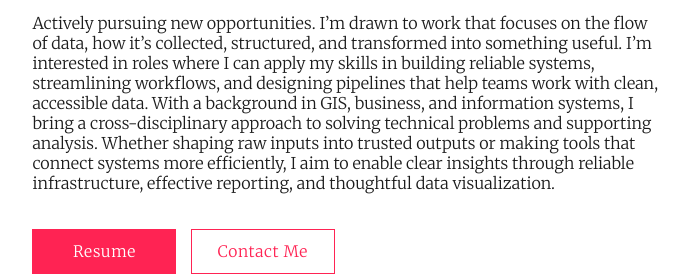
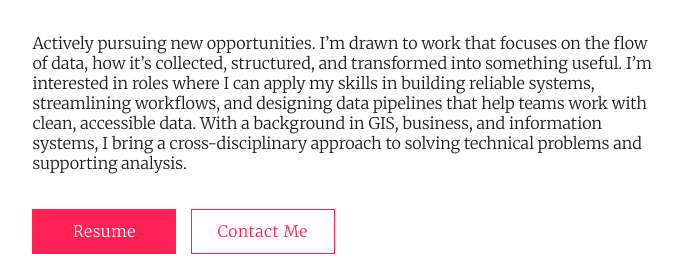
Before and after one commit to joshdesgagnes/gisportfolio, a plain HTML site: page index.html in a window 1280 px wide. Shown: the part 307-584 px from the top of the page, without its empty margins (234-923 px from the left). Drawn offline with Linux system fonts and the light colour scheme.

Commit message:
Update index.html

```diff
--- a/index.html
+++ b/index.html
@@ -20,7 +20,7 @@
         </div>
       </div>
       <p class="current-status">
-        Actively pursuing new opportunities. I’m drawn to work that focuses on the flow of data, how it’s collected, structured, and transformed into something useful. I’m interested in roles where I can apply my skills in building reliable systems, streamlining workflows, and designing pipelines that help teams work with clean, accessible data. With a background in GIS, business, and information systems, I bring a cross-disciplinary approach to solving technical problems and supporting analysis. Whether shaping raw inputs into trusted outputs or making tools that connect systems more efficiently, I aim to enable clear insights through reliable infrastructure, effective reporting, and thoughtful data visualization.
+        Actively pursuing new opportunities. I’m drawn to work that focuses on the flow of data, how it’s collected, structured, and transformed into something useful. I’m interested in roles where I can apply my skills in building reliable systems, streamlining workflows, and designing data pipelines that help teams work with clean, accessible data. With a background in GIS, business, and information systems, I bring a cross-disciplinary approach to solving technical problems and supporting analysis.
       </p>
       <div class="button-group">
         <a class="button-primary" href="assets/Resume.pdf" target="_blank">Resume</a>
```
